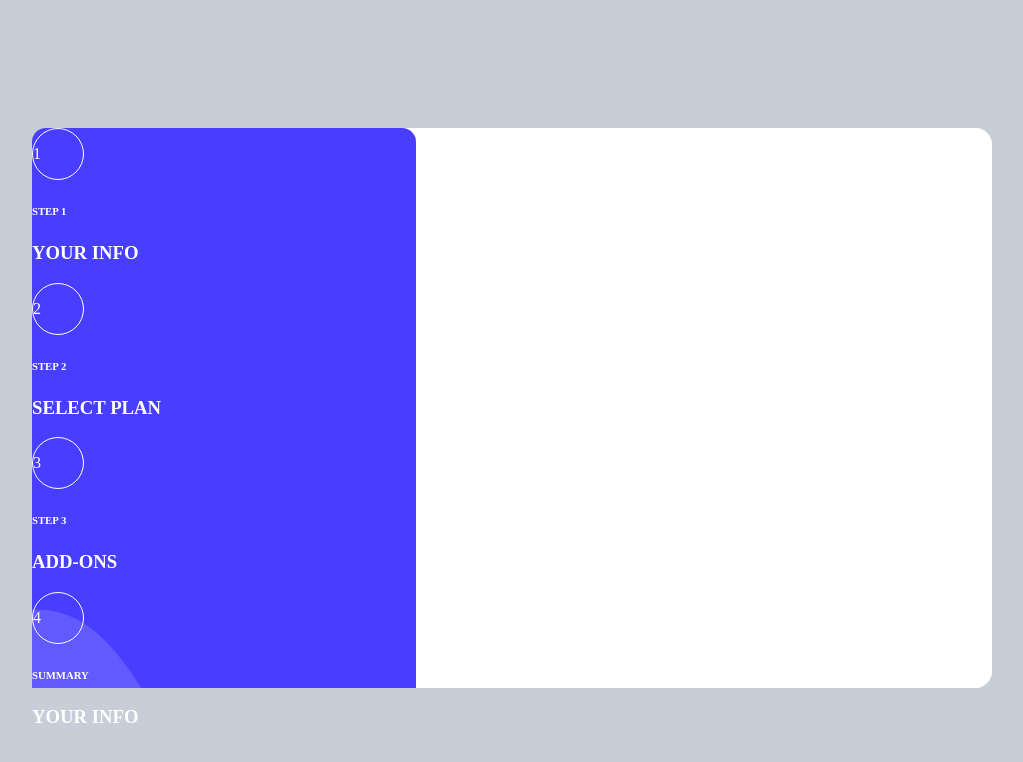
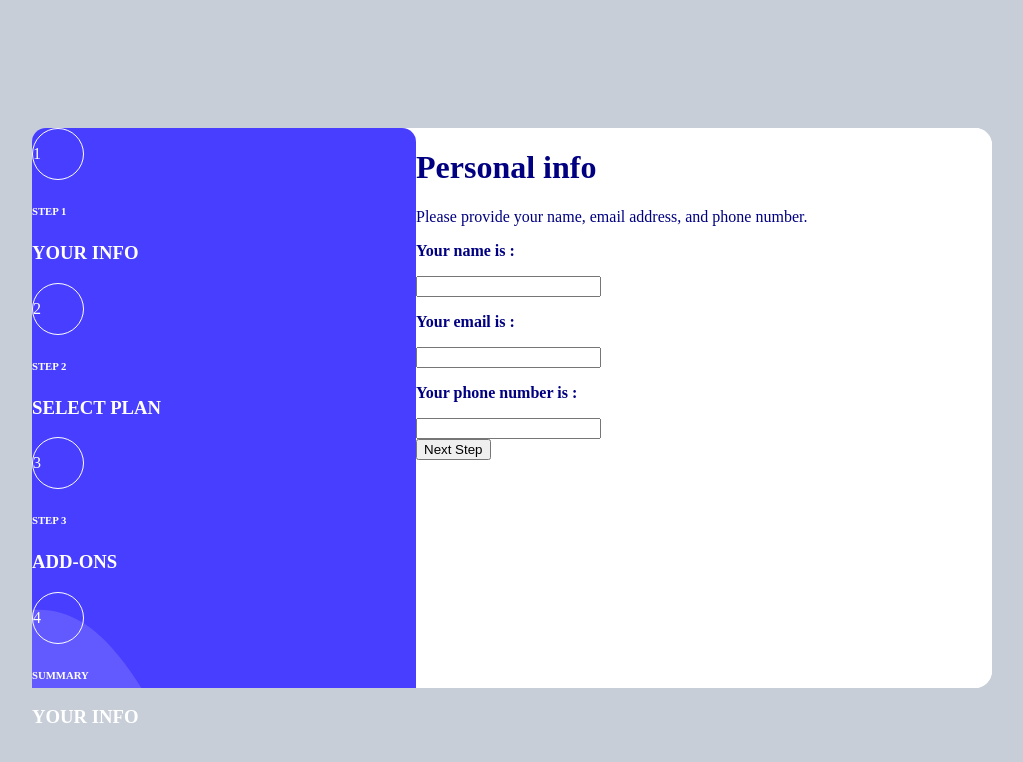
Before and after one commit to KASIANGK/project-useEffect-useState-Kasia-Nagorka, a React (Vite) app: page / in a window 1280 px wide. Shown: the top 762 px of the page, without its empty margins (136-1159 px from the left). Built offline with nearby package versions, Linux system fonts and the light colour scheme.

Commit message:
Component Personal contenu DONE

```diff
--- a/src/Components/Personal/Personal.css
+++ b/src/Components/Personal/Personal.css
@@ -16,6 +16,8 @@
     width: 100%;
     background-color: white;
     border-radius: 17px;
+    height: 70vh;
+    color: navy;
 }
 .STEPS-NUMBER {
     border: white 1px solid;
--- a/src/Components/Personal/Personal.jsx
+++ b/src/Components/Personal/Personal.jsx
@@ -45,7 +45,23 @@ function Personal({Sidebar}) {
                 </div>
             </div>
             <div className='PERSONAL-INFOS'>
-
+                <div className='PERSONAL-CONTENT'>
+                    <div className='PERSONAL-TITLE'>
+                        <h1>Personal info</h1>
+                        <p>Please provide your name, email address, and phone number.</p>
+                    </div>
+                    <div className='PERSONAL-INPUT'>
+                        <p><strong>Your name is : </strong></p>
+                        <input type='text'></input>
+                        <p><strong>Your email is : </strong></p>
+                        <input type='text'></input>
+                        <p><strong>Your phone number is : </strong></p>
+                        <input type='text'></input>
+                    </div>
+                    <div className='PERSONAL-BTN'>
+                        <button>Next Step</button>
+                    </div>
+                </div>
             </div>
         </div>
     )
```
